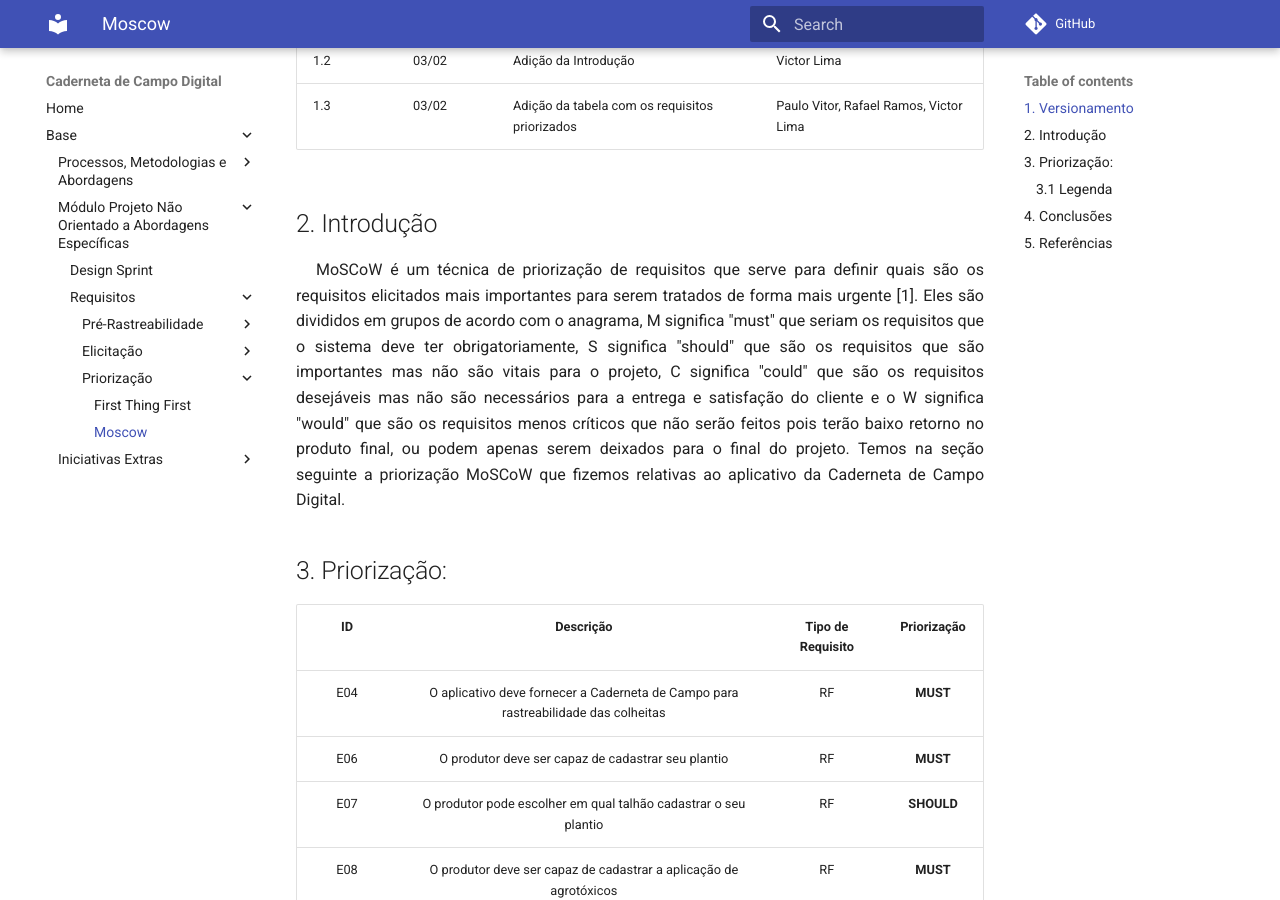
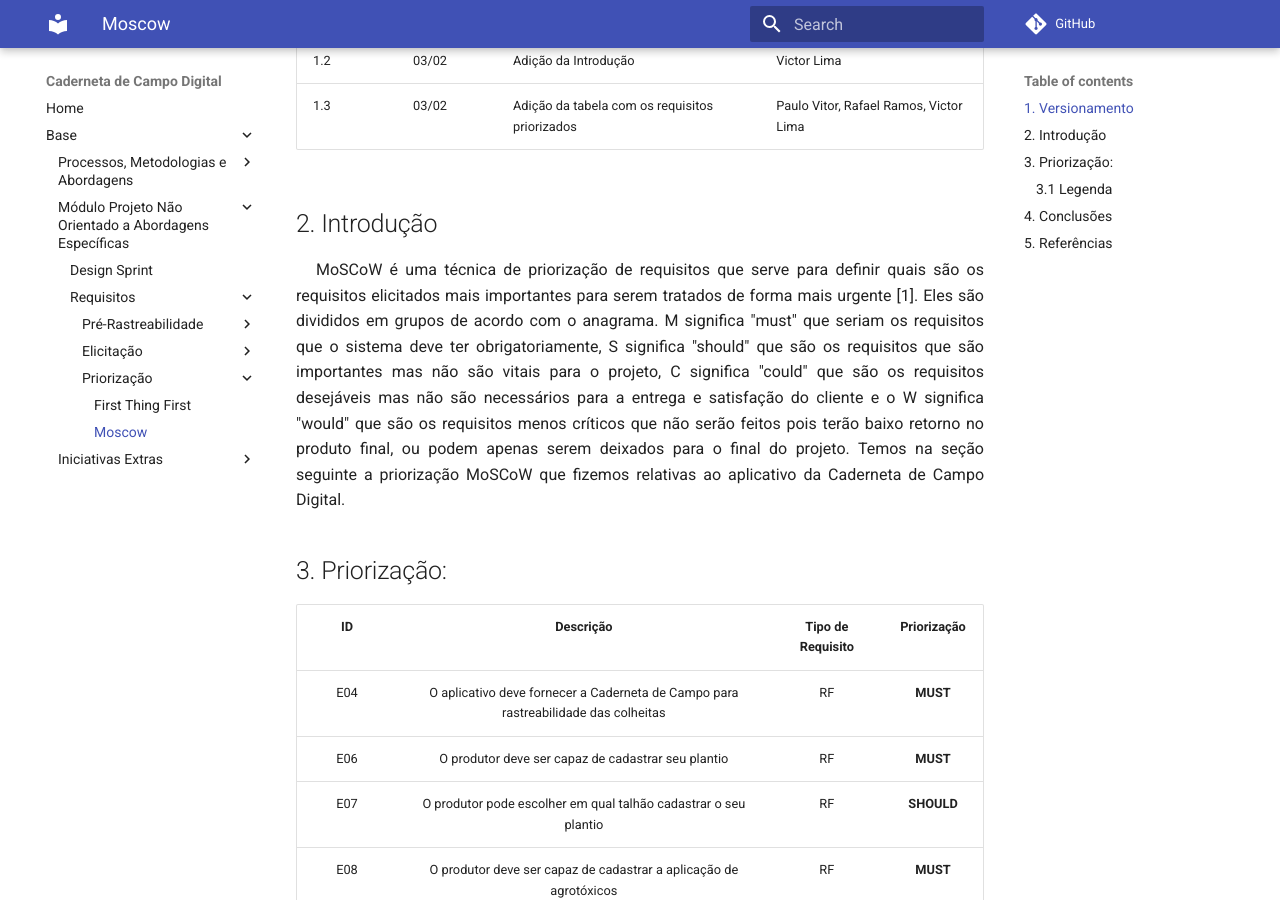
Before and after one commit to UnBArqDsw2021-2/2021.2_G4_CadernetaDeCampoDigital_docs, an MkDocs documentation site: the page built from docs/requisitos/priorizacao/moscow.md, in a window 1280 px wide and 900 px high, scrolled down 329 px. Built offline with MkDocs 1.6.1 and Material for MkDocs 9.7.7, drawn with Linux system fonts in a browser that asks for light colours; comment, search, counter and statistics services are not loaded.

Commit message:
#35 Corrigindo erros ortográficos pós-review

```diff
--- a/docs/requisitos/priorizacao/moscow.md
+++ b/docs/requisitos/priorizacao/moscow.md
@@ -8,7 +8,7 @@
 |1.3|03/02|Adição da tabela com os requisitos priorizados|Paulo Vitor, Rafael Ramos, Victor Lima|
 
 ## 2. Introdução
-<p style="text-align: justify; text-indent: 20px">MoSCoW é um técnica de priorização de requisitos que serve para definir quais são os requisitos elicitados mais importantes para serem tratados de forma mais urgente [1]. Eles são divididos em grupos de acordo com o anagrama, M significa "must" que seriam os requisitos que o sistema deve ter obrigatoriamente, S significa "should" que são os requisitos que são importantes mas não são vitais para o projeto, C significa "could" que são os requisitos desejáveis mas não são necessários para a entrega e satisfação do cliente e o W significa "would" que são os requisitos menos críticos que não serão feitos pois terão baixo retorno no produto final, ou podem apenas serem deixados para o final do projeto. Temos na seção seguinte a priorização MoSCoW que fizemos relativas ao aplicativo da Caderneta de Campo Digital. </p>
+<p style="text-align: justify; text-indent: 20px">MoSCoW é uma técnica de priorização de requisitos que serve para definir quais são os requisitos elicitados mais importantes para serem tratados de forma mais urgente [1]. Eles são divididos em grupos de acordo com o anagrama. M significa "must" que seriam os requisitos que o sistema deve ter obrigatoriamente, S significa "should" que são os requisitos que são importantes mas não são vitais para o projeto, C significa "could" que são os requisitos desejáveis mas não são necessários para a entrega e satisfação do cliente e o W significa "would" que são os requisitos menos críticos que não serão feitos pois terão baixo retorno no produto final, ou podem apenas serem deixados para o final do projeto. Temos na seção seguinte a priorização MoSCoW que fizemos relativas ao aplicativo da Caderneta de Campo Digital. </p>
 
 
 ## 3. Priorização:
```
